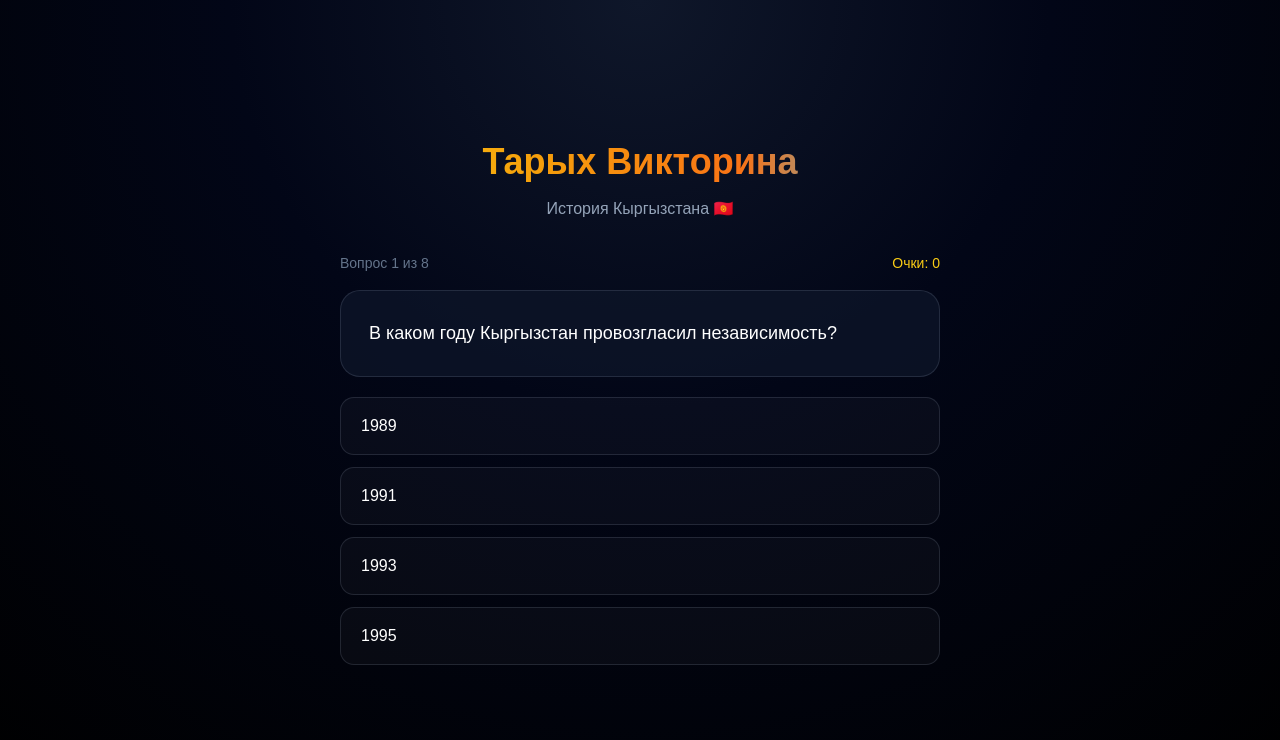
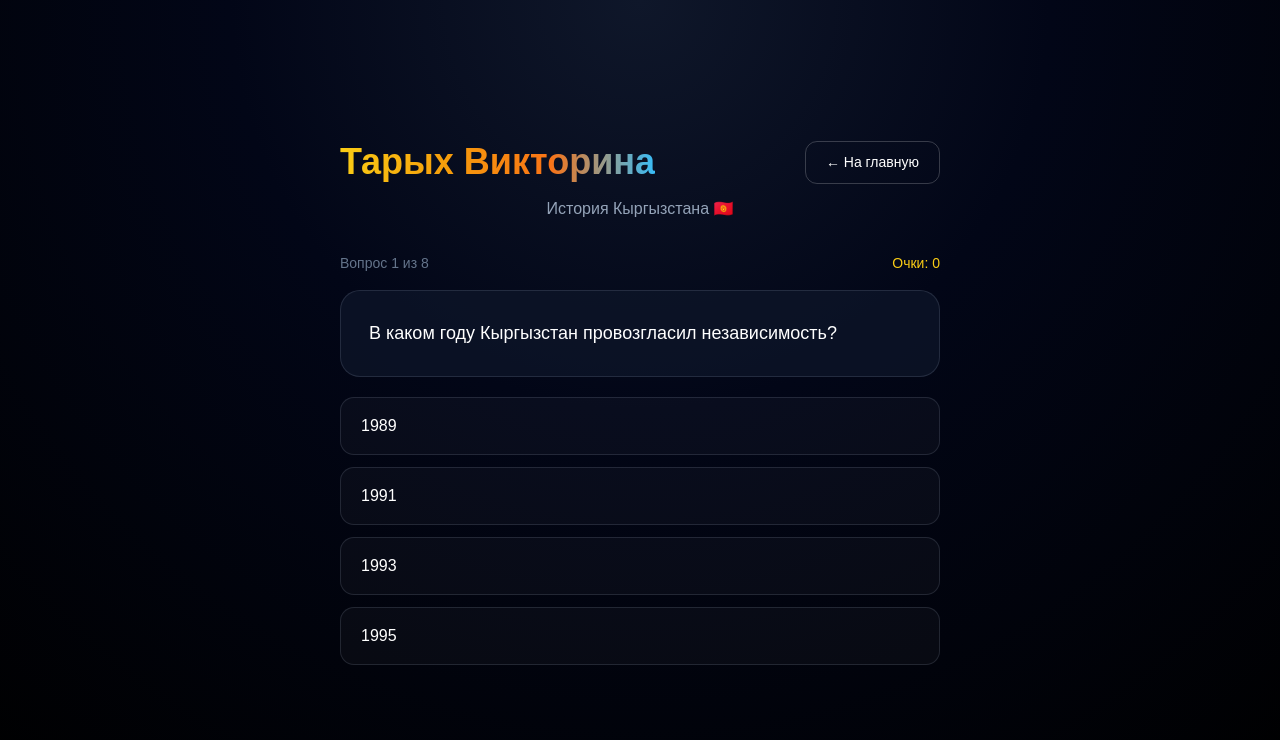
Before and after one commit to ayelita1207-cyber/taryh-ai, a Next.js app: page /quiz in a window 1280 px wide. Shown: the top 740 px of the page. Built offline with nearby package versions, Linux system fonts and the light colour scheme.

Commit message:
добавила кнопку выхода из викторины

```diff
--- a/app/quiz/page.tsx
+++ b/app/quiz/page.tsx
@@ -47,9 +47,14 @@ export default function Quiz() {
   return (
     <main style={{ minHeight: "100vh", background: "radial-gradient(circle at top, #0f172a 0%, #020617 40%, #000000 100%)", color: "white", padding: "20px", fontFamily: "Arial", display: "flex", alignItems: "center", justifyContent: "center" }}>
       <div style={{ maxWidth: "600px", width: "100%" }}>
-        <h1 style={{ textAlign: "center", fontSize: "36px", background: "linear-gradient(90deg, #facc15, #f59e0b, #f97316, #38bdf8)", WebkitBackgroundClip: "text", WebkitTextFillColor: "transparent", marginBottom: "8px", fontWeight: "bold" }}>
-          Тарых Викторина
-        </h1>
+        <div style={{ display: "flex", justifyContent: "space-between", alignItems: "center", marginBottom: "8px" }}>
+          <h1 style={{ fontSize: "36px", background: "linear-gradient(90deg, #facc15, #f59e0b, #f97316, #38bdf8)", WebkitBackgroundClip: "text", WebkitTextFillColor: "transparent", fontWeight: "bold", margin: 0 }}>
+            Тарых Викторина
+          </h1>
+          <a href="/" style={{ padding: "10px 20px", borderRadius: "12px", border: "1px solid rgba(255,255,255,0.2)", color: "white", fontSize: "14px", textDecoration: "none" }}>
+            ← На главную
+          </a>
+        </div>
         <p style={{ textAlign: "center", color: "#94a3b8", marginBottom: "32px" }}>История Кыргызстана 🇰🇬</p>
 
         {!finished ? (
```
Also changed, not shown: app/map/page.tsx (line endings or trailing spaces).
